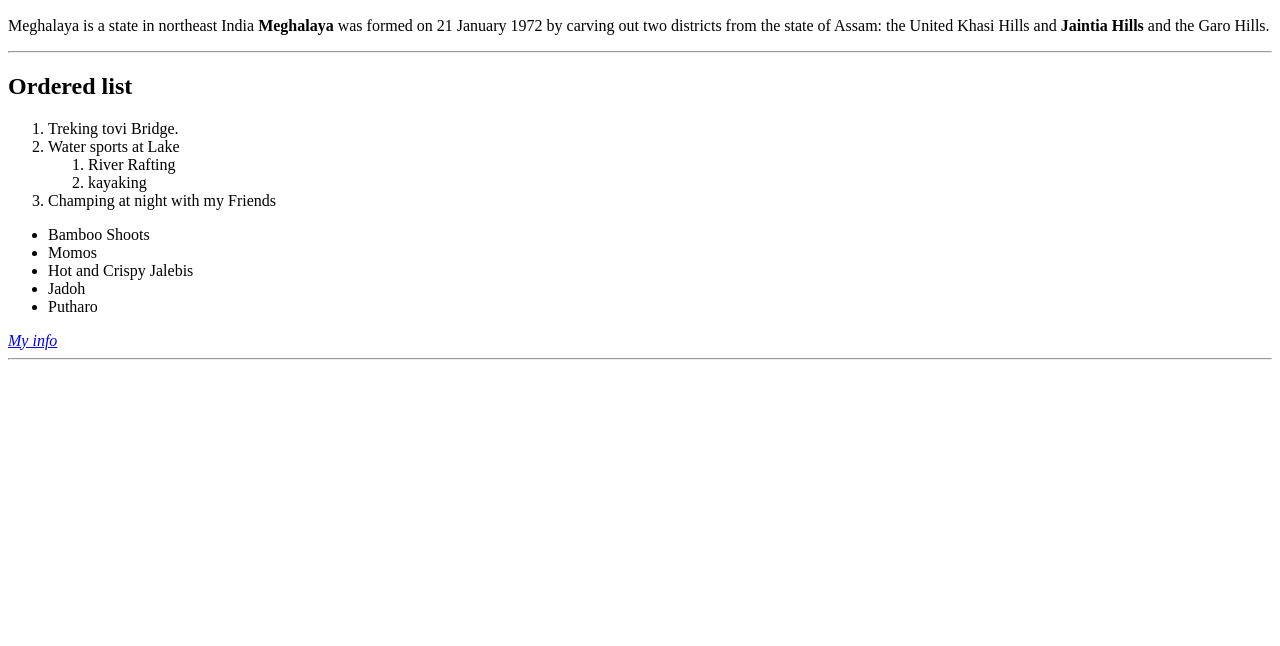
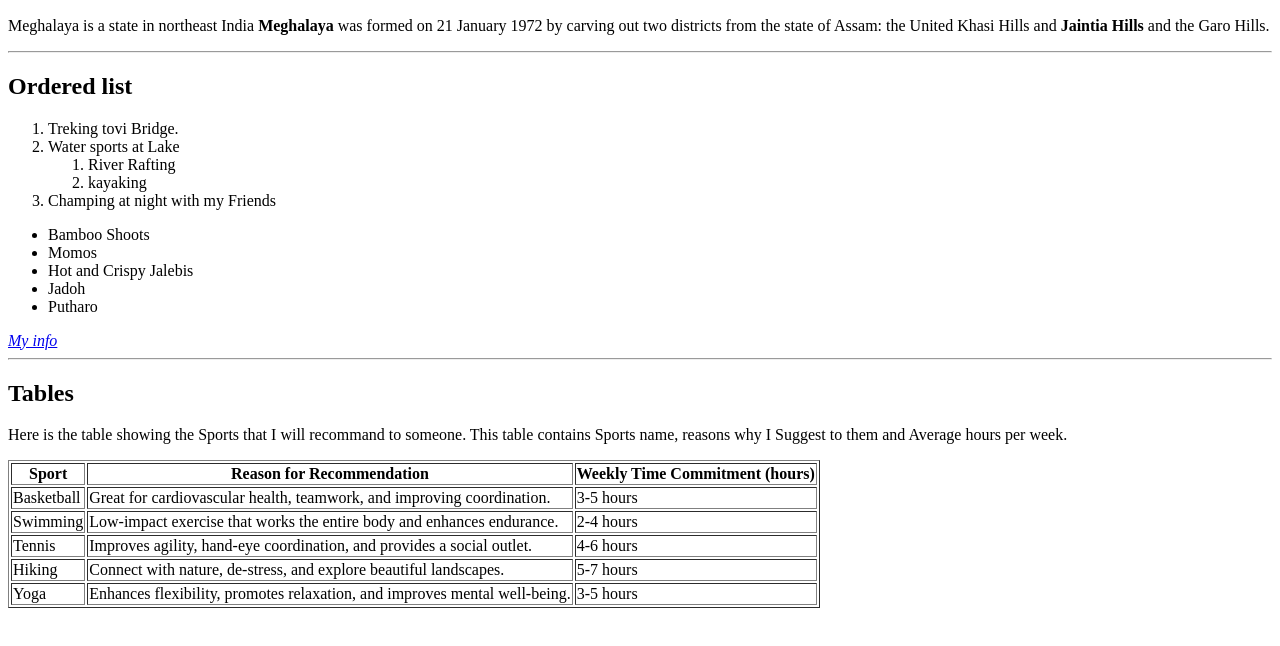
Before and after one commit to 44-563-WebApps-F23/44563-webapps-f23-assignment3-Meghanaankam16, a plain HTML site: page index.html in a window 1280 px wide. Shown: the part 110-756 px from the top of the page. Drawn offline with Linux system fonts and the light colour scheme.

Commit message:
added table

```diff
--- a/index.html
+++ b/index.html
@@ -32,6 +32,42 @@
     </ul>
   <i>  <a href="mystats.html">My info</a></i>
   <hr>
+  <h2>Tables</h2>
+  <p>Here is the table showing the Sports that I will recommand to someone. This table contains Sports name, reasons why I Suggest to them and Average hours per week.
+  </p>
+  <table border="1">
+    <thead><tr>
+        <th>Sport</th>
+        <th>Reason for Recommendation</th>
+        <th>Weekly Time Commitment (hours)</th>
+    </tr>
+</thead>
+    <tr>
+        <td>Basketball</td>
+        <td>Great for cardiovascular health, teamwork, and improving coordination.</td>
+        <td>3-5 hours</td>
+    </tr>
+    <tr>
+        <td>Swimming</td>
+        <td>Low-impact exercise that works the entire body and enhances endurance.</td>
+        <td>2-4 hours</td>
+    </tr>
+    <tr>
+        <td>Tennis</td>
+        <td>Improves agility, hand-eye coordination, and provides a social outlet.</td>
+        <td>4-6 hours</td>
+    </tr>
+    <tr>
+        <td>Hiking</td>
+        <td>Connect with nature, de-stress, and explore beautiful landscapes.</td>
+        <td>5-7 hours</td>
+    </tr>
+    <tr>
+        <td>Yoga</td>
+        <td>Enhances flexibility, promotes relaxation, and improves mental well-being.</td>
+        <td>3-5 hours</td>
+    </tr>
+</table>
 
 </body>
 </html>
```
